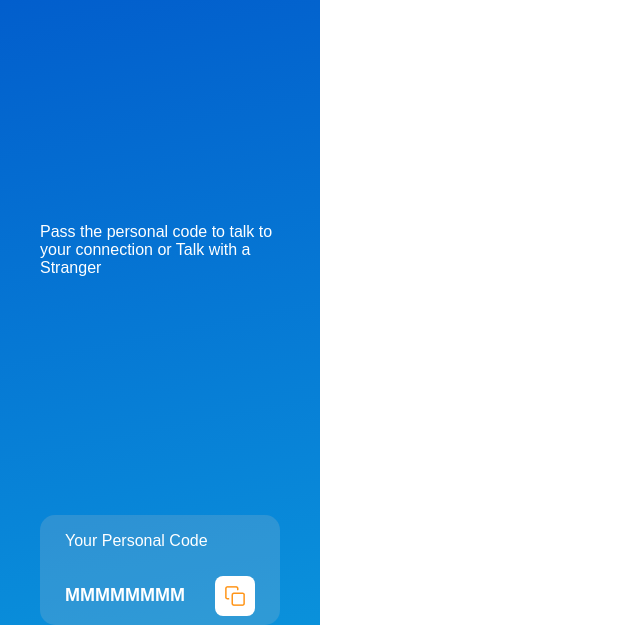
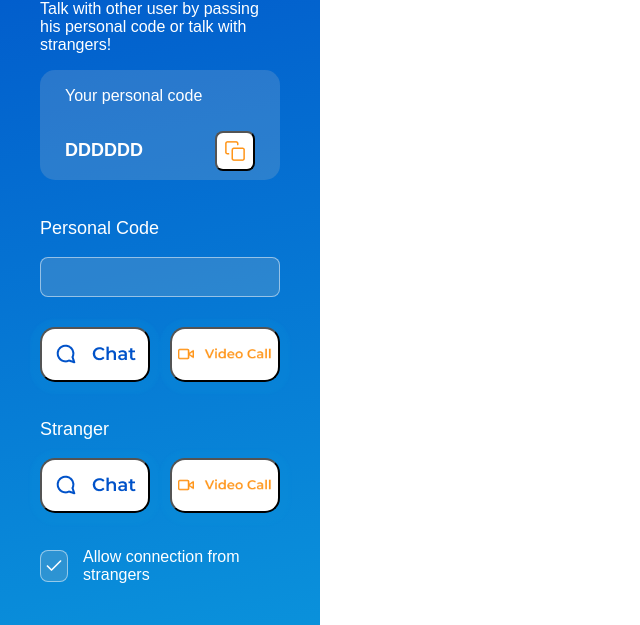
Before and after one commit to mrinal1224/2-in-1-Chat-app, a website: page public/index.html in a window 1280 px wide. Shown: the part 175-800 px from the top of the page, without its empty margins (0-640 px from the left). Drawn offline with nearby package versions, Linux system fonts and the light colour scheme; no server answers.

Commit message:
css fixed

```diff
--- a/public/css/style.css
+++ b/public/css/style.css
@@ -1,4 +1,4 @@
-button {
+\button {
   background: transparent;
   box-shadow: 0px 0px 0px transparent;
   border: 0px solid transparent;
@@ -65,7 +65,7 @@ body {
 
 .logo_container {
   margin-left: 120px;
-  margin-top: 40px;
+  margin-top: 20px;
   width: 180px;
   height: 120px;
 }
--- a/public/index.html
+++ b/public/index.html
@@ -1,55 +1,75 @@
 
-<html lang="en">
+<html>
+
 <head>
-    <meta charset="UTF-8">
-    <meta http-equiv="X-UA-Compatible" content="IE=edge">
-    <meta name="viewport" content="width=device-width, initial-scale=1.0">
+  <title>Meet the strangers</title>
+  <link rel='stylesheet' href='./css/style.css'>
+</head>
 
-    <title>Document</title>
-
-    <link rel="stylesheet" href="./css/style.css">
-</head>
 <body>
-    <div class="main_container">
-        <div class="dashboard_container">
-
-            <div class="logo_container">
-              <img src="utils/images/AppLogo.png" alt="logo">
+  <div class='main_container'>
+    <div class='dashboard_container'>
+      <div class='logo_container'>
+        <img src='./utils/images/AppLogo.png'></img>
       </div>
-
-            <div class="description_container">
-            <p class="description_container_paragraph">Pass the personal code to talk to your connection or Talk with a Stranger</p>
-          </div>
-            <div class="personal_code_container">
-              <div class="personal_code_title_container">
-                  <p class="personal_code_title_paragraph">
-                   Your Personal Code
+      <div>
+        <div class='description_container'>
+          <p class='description_container_paragraph'>
+            Talk with other user by passing his personal code or talk with strangers!
           </p>
         </div>
-
+        <div class='personal_code_container'>
+          <div class='personal_code_title_container'>
+            <p class='personal_code_title_paragraph'>
+              Your personal code
+            </p>
+          </div>
           <div class="personal_code_value_container">
-               <p class="personal_code_value_paragraph" id="personal_code_paragraph">MMMMMMMM</p>
-               <button class="personal_code_copy_button" id="copy_button">
-                   <img src="utils/images/copyButton.png" alt="copy">
+            <p class='personal_code_value_paragraph' id='personal_code_paragraph'>DDDDDD</p>
+            <button class='personal_code_copy_button' id='personal_code_copy_button'>
+              <img src='./utils/images/copyButton.png'></img>
             </button>
           </div>
-
         </div>
       </div>
-
-
-
-
-
-        <div class="call_container">
-
+      <div class='personal_code_connecting_container'>
+        <p class='personal_code_connecting_paragraph'>Personal Code</p>
+        <div class='personal_code_connecting_input_container'>
+          <input class='personal_code_input' id='personal_code_input'></input>
         </div>
-
-        <div class="messenger_container">
-
+        <div class='personal_code_connecting_buttons_container'>
+          <button class='connecting_button' id='personal_code_chat_button'>
+            <img src='./utils/images/chatButton.png' class='connecting_buttons_image'></img>
+          </button>
+          <button class='connecting_button' id='personal_code_video_button'>
+            <img src='./utils/images/videoButton.png' class='connecting_buttons_image'></img>
+          </button>
         </div>
       </div>
-    <script src="/socket.io/socket.io.js"></script>
-    <script src="./js/main.js"></script>
+      <div class='stranger_connecting_container'>
+        <p class='stranger_title_container'>Stranger</p>
+        <div class='stranger_buttons_container'>
+          <button class='connecting_button' id='stranger_chat_button'>
+            <img src='/utils/images/chatButton.png' class='connecting_buttons_image'></img>
+          </button>
+          <button class='connecting_button' id='stranger_video_button'>
+            <img src='/utils/images/videoButton.png' class='connecting_buttons_image'></img>
+          </button>
+        </div>
+      </div>
+      <div class='checkbox_container'>
+        <div class='checkbox_connection' id='allow_strangers_checkbox'>
+          <img id='allow_strangers_checkbox_image' class='' src='./utils/images/check.png'></img>
+        </div>
+        <p class='checkbox_container_paragraph'>Allow connection from strangers</p>
+      </div>
+      <div class='dashboard_blur display_none' id='dashboard_blur'></div>
+    </div>
+    <div class='call_container'></div>
+    <div class='messenger_container'></div>
+  </div>
+  <script src='/socket.io/socket.io.js'></script>
+  <script src='./js/main.js' type='module'></script>
 </body>
+
 </html>
```
Lines whose indentation alone changed are shown as unchanged.
